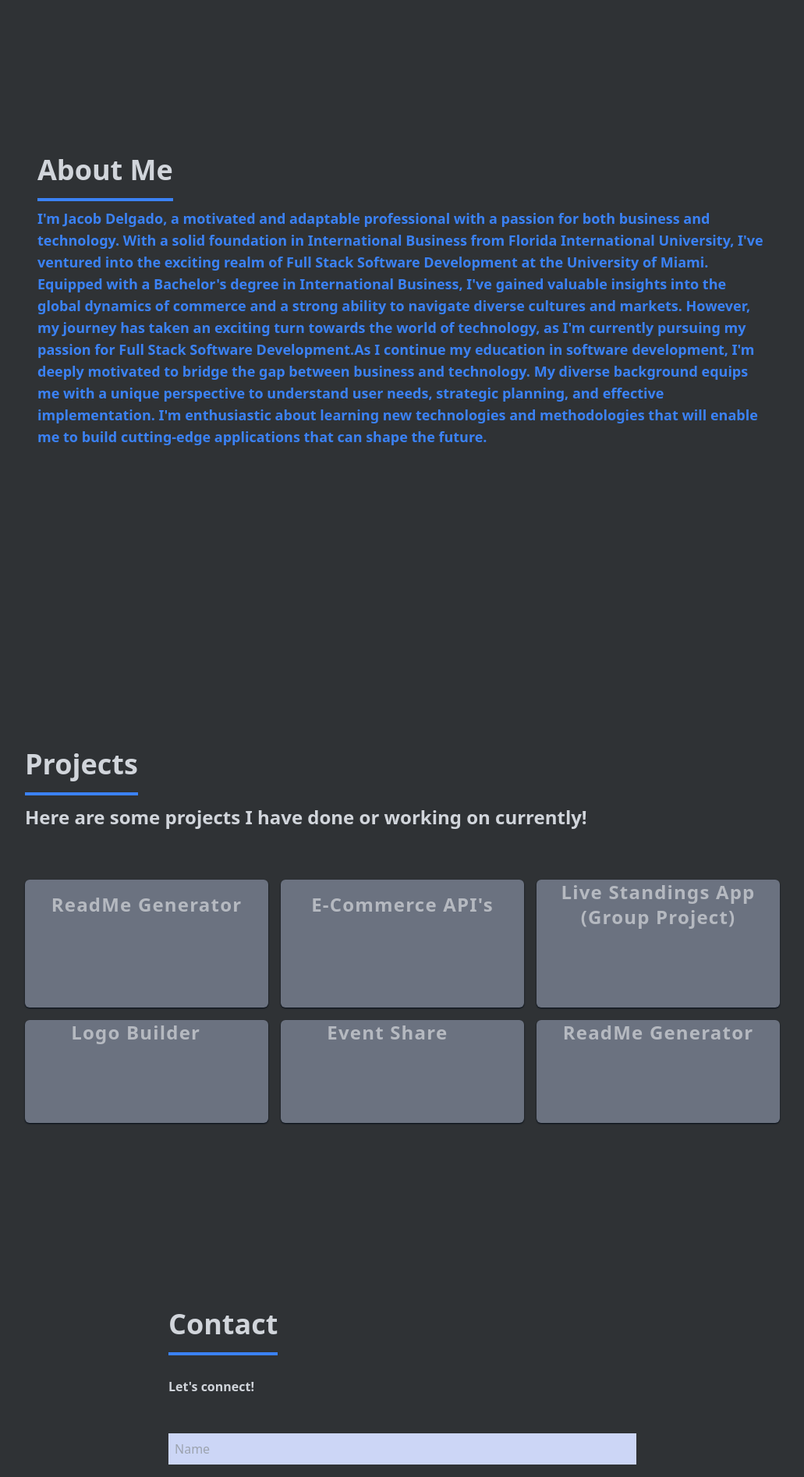
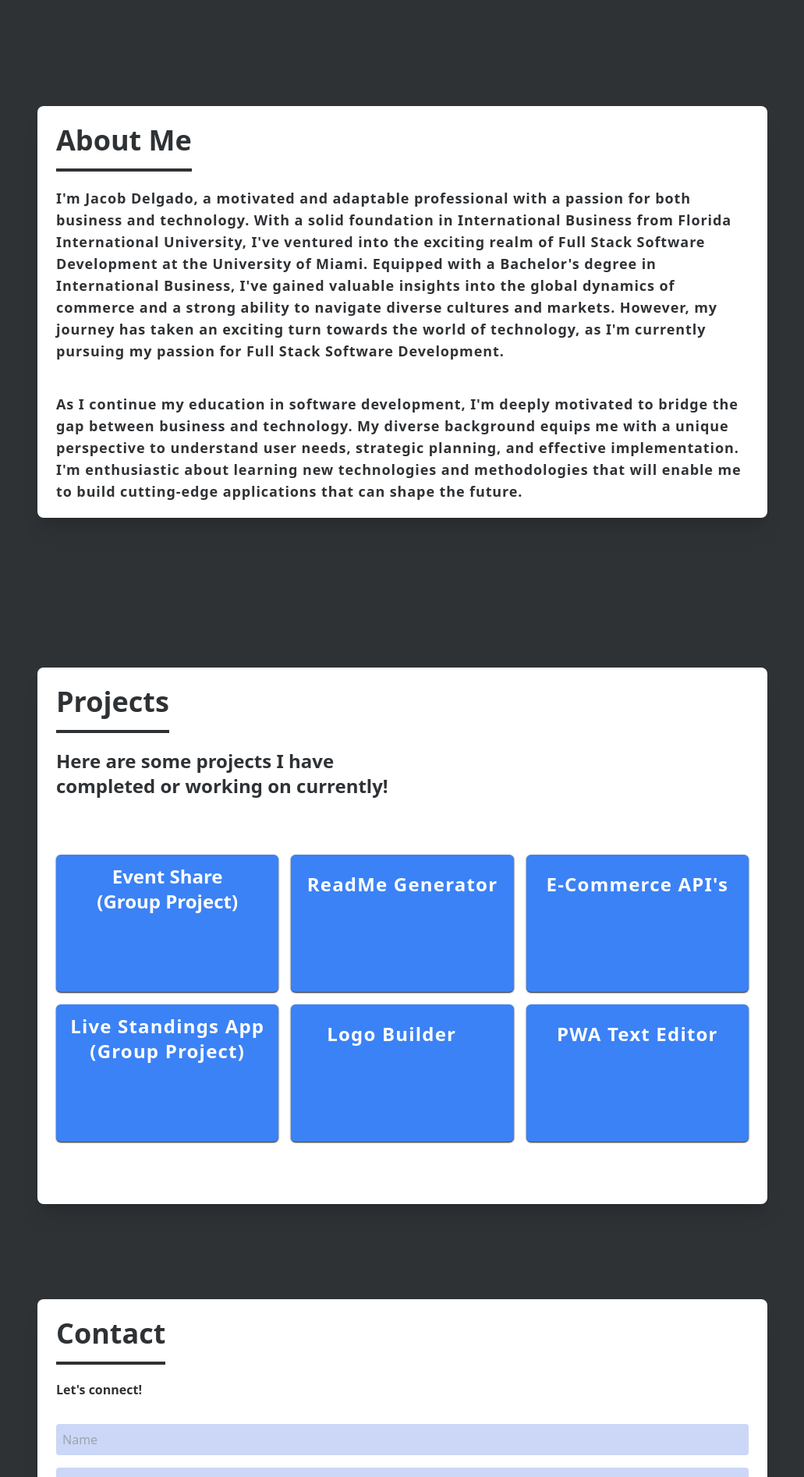
Before and after one commit to Jdelg140/JacobDelgado_Portfolio, a React (Create React App) app: page / in a window 1280 px wide. Shown: the part 800-2694 px from the top of the page at 78% size, without its empty margins (124-1155 px from the left). Built offline with nearby package versions, Linux system fonts and the light colour scheme.

Commit message:
edited styling and coloring for multiple components and added animations

```diff
--- a/package.json
+++ b/package.json
@@ -11,8 +11,10 @@
     "react": "^18.2.0",
     "react-dom": "^18.2.0",
     "react-icons": "^4.10.1",
+    "react-router-dom": "^6.16.0",
     "react-scripts": "5.0.1",
     "react-scroll": "^1.8.9",
+    "react-tsparticles": "^2.12.2",
     "web-vitals": "^2.1.4"
   },
   "scripts": {
--- a/src/App.js
+++ b/src/App.js
@@ -6,9 +6,11 @@ import Home from './components/Home'
 import Contact from './components/Contact'
 
 
+
 function App() {
   return (
     <div>
+
      <Nav />
      <Home />
      <Aboutme />
--- a/src/components/Aboutme.jsx
+++ b/src/components/Aboutme.jsx
@@ -3,13 +3,14 @@ import React from "react";
 const Aboutme = () => {
   return (
     <div name="aboutme" className="w-full h-screen bg-[#2f3235] ">
-      <div className=" max-w-[1000px] max-h-[1000px] mx-auto px-8 flex flex-col justify-center h-full">
-        <div>
-          <p className="text-4xl font-bold inline border-b-4 border-blue-500 text-gray-300 py-3">
+      <div className=" max-w-[1000px] max-h-[1000px] mx-auto px-8 flex flex-col justify-center h-full ">
+        <div className="card pb-5">
+        <div >
+          <p className="text-4xl font-bold inline border-b-4  border-[#2f3235] text-[#2f3235] py-3">
             About Me
           </p>
         </div>
-        <div className="text-blue-500 text-lg font-bold py-7">
+        <div className="text-[#2f3235] text-lg font-bold pt-10 tracking-wider">
           I'm Jacob Delgado, a motivated and adaptable professional with a
           passion for both business and technology. With a solid foundation in
           International Business from Florida International University, I've
@@ -19,7 +20,10 @@ const Aboutme = () => {
           dynamics of commerce and a strong ability to navigate diverse cultures
           and markets. However, my journey has taken an exciting turn towards
           the world of technology, as I'm currently pursuing my passion for Full
-          Stack Software Development.As I continue my education in software
+          Stack Software Development.
+        </div>
+        <div className="text-[#2f3235] text-lg font-bold pt-10 tracking-wider">
+        As I continue my education in software
           development, I'm deeply motivated to bridge the gap between business
           and technology. My diverse background equips me with a unique
           perspective to understand user needs, strategic planning, and
@@ -27,6 +31,8 @@ const Aboutme = () => {
           technologies and methodologies that will enable me to build
           cutting-edge applications that can shape the future.
         </div>
+        </div>
+
       </div>
     </div>
   );
--- a/src/components/Contact.jsx
+++ b/src/components/Contact.jsx
@@ -4,42 +4,47 @@ const Contact = () => {
   return (
     <div
       name="contact"
-      className="w-full h-screen bg-[#2f3235] flex justify-center items-center p-4"
+      className="w-full h-screen bg-[#2f3235] "
     >
-      <form
+<div className="className= max-w-[1000px] max-h-[1000px] mx-auto px-8 flex flex-col justify-center h-full">
+<form
         method="POST"
         action="https://getform.io/f/7d9b0893-22c9-4407-b624-c764eda42aa8"
-        className="flex flex-col max-w-[600px] w-full"
+        className="flex flex-col max-w-[1000px] max-h-[1000px] mx-auto w-full card"
       >
+
         <div className="pb-8">
-          <p className="text-4xl font-bold inline border-b-4 border-blue-500 text-gray-300 py-3">
+          <p className="text-4xl font-bold inline border-b-4 border-[#2f3235] text-[#2f3235] py-3">
             Contact
           </p>
-          <p className="text-gray-300 py-4"></p>
-          <p className="text-gray-300 py-4 font-bold">Let's connect!</p>
+
+          <p className="text-[#2f3235] pt-10 font-bold">Let's connect!</p>
         </div>
         <input
-          className="bg-[#ccd6f6] p-2"
+          className="bg-[#ccd6f6] p-2 rounded"
           type="text"
           placeholder="Name"
           name="name"
         />
         <input
-          className="my-4 p-2 bg-[#ccd6f6]"
+          className="my-4 p-2 bg-[#ccd6f6] rounded"
           type="email"
           placeholder="Email"
           name="email"
         />
         <textarea
-          className="bg-[#ccd6f6] p-2"
+          className="bg-[#ccd6f6] p-2 rounded"
           name="message"
           rows="10"
           placeholder="Message"
         ></textarea>
-        <button className="bg-gray-300 text-blue-500 border-2 hover:bg-blue-500 hover:text-gray-300 px-8 py-3 my-8 mx-auto flex items-center font-bold">
+        <button className="bg-gray-300 text-blue-500 border-2 hover:bg-blue-500 hover:text-gray-300 px-8 py-3 my-8 mx-auto flex items-center font-bold rounded">
           Submit
         </button>
       </form>
+</div>
+
+
     </div>
   );
 };
--- a/src/components/Navbar.jsx
+++ b/src/components/Navbar.jsx
@@ -35,7 +35,7 @@ const Navbar = () => {
 
       <div className="hidden lg:flex fixed flex-col top-[35%] left-0 ">
         <ul>
-          <li className="w-[160px] h-[60px] flex justify-between items-center padding-10  ml-[-100px] hover:ml-[-8px] duration-300 bg-[#294d83]">
+          <li className="w-[160px] h-[60px] flex justify-between items-center padding-10  ml-[-100px] hover:ml-[-8px] duration-300 bg-[#294d83] rounded-tr-lg">
             <a
               className="flex justify-between items-center w-full text-gray-300"
               href="https://www.linkedin.com/in/jacobdelgado/"
@@ -59,7 +59,7 @@ const Navbar = () => {
               Email <HiOutlineMail size={30} />
             </a>
           </li>
-          <li className="w-[160px] h-[60px] flex justify-between items-center padding-10  ml-[-100px] hover:ml-[-8px] duration-300 bg-[#646669]">
+          <li className="w-[160px] h-[60px] flex justify-between items-center padding-10  ml-[-100px] hover:ml-[-8px] duration-300 bg-[#646669] rounded-br-lg">
             <a
               className="flex justify-between items-center w-full text-gray-300"
               href={Resume} download="Resume"
--- a/src/components/Projects.jsx
+++ b/src/components/Projects.jsx
@@ -3,22 +3,44 @@ function Projects() {
   return (
     <div
       name="projects"
-      className="bg-[#2f3235] text-gray-300 w-full md:h-screen"
+      className="bg-[#2f3235] text-gray-300 w-full h-screen"
     >
-      <div className="max-w-[1000px] mx-auto p-4 flex flex-col justify-center w-full h-full">
+      <div className="max-w-[1000px] max-h-[1000px] mx-auto px-8 flex flex-col justify-center h-full ">
+        <div className="card pb-20">
         <div className="pb-8">
-          <p className="text-4xl font-bold inline border-b-4 text-gray-300 border-blue-500 py-3">
+          <p className="text-4xl font-bold inline border-b-4 text-[#2f3235] border-[#2f3235] py-3">
             Projects
           </p>
-          <p className="text-2xl font-bold my-8">
-            Here are some projects I have done or working on currently!
+          <p className="text-2xl font-bold py-10 w-[50%] text-[#2f3235]">
+            Here are some projects I have completed
+             or working on currently!
           </p>
         </div>
 
         <div className="grid sm:grid-cols-2 md:grid-cols-3 gap-4 ">
-          <div className=" bg-gray-500 shadow-sm shadow-[#040c16] group container rounded-md flex justify-center items-center mx-auto">
-            <div className="opacity-50 group-hover:opacity-100 hover:smooth">
-              <span className="text-2xl font-bold text-white tracking-wider">
+        <div className=" bg-blue-500 shadow-sm shadow-[#040c16] group container rounded-md flex text-center justify-center items-center mx-auto">
+            <div className="pt-3">
+              <p className='text-2xl font-bold text-white px-10' >
+                Event Share  (Group Project)
+              </p>
+
+              <div className="pt-8 text-center">
+                <a href="https://event-share123-cc0d9b418402.herokuapp.com/">
+                  <button className=" hover:transition opacity-0 group-hover:opacity-100 hover:smooth text-center rounded-lg px-4 py-3 m-2 bg-white text-gray-700 font-bold text-lg">
+                    Demo
+                  </button>
+                </a>
+                <a href="https://github.com/juanx198522/Event-Share">
+                  <button className=" opacity-0 group-hover:opacity-100 hover:s text-center rounded-lg px-4 py-3 m-2 bg-white text-gray-700 font-bold text-lg">
+                    Code
+                  </button>
+                </a>
+              </div>
+            </div>
+          </div>
+          <div className=" bg-blue-500 shadow-sm shadow-[#040c16] group container rounded-md flex justify-center items-center mx-auto">
+            <div>
+              <span >
                 ReadMe Generator
               </span>
               <div className="pt-8 text-center">
@@ -35,9 +57,9 @@ function Projects() {
               </div>
             </div>
           </div>
-          <div className=" bg-gray-500 shadow-sm shadow-[#040c16] group container rounded-md flex justify-center items-center mx-auto">
-            <div className="opacity-50 group-hover:opacity-100 hover:smooth">
-              <span className="text-2xl font-bold text-white tracking-wider">
+          <div className=" bg-blue-500 shadow-sm shadow-[#040c16] group container rounded-md flex justify-center items-center mx-auto">
+            <div>
+              <span >
                 E-Commerce API's
               </span>
               <div className="pt-8 text-center">
@@ -54,14 +76,14 @@ function Projects() {
               </div>
             </div>
           </div>
-          <div className=" bg-gray-500 shadow-sm shadow-[#040c16] group container rounded-md flex justify-center text-center items-center mx-auto">
-            <div className="opacity-50 group-hover:opacity-100 hover:smooth">
-              <span className="text-2xl font-bold text-white tracking-wider">
+          <div className=" bg-blue-500 shadow-sm shadow-[#040c16] group container rounded-md flex justify-center text-center items-center mx-auto">
+            <div className="pt-3">
+              <span >
                 Live Standings App (Group Project)
               </span>
               <div className="pt-8 text-center">
                 <a href="https://juanx198522.github.io/Sport-Standings-Tracker/#">
-                  <button className=" opacity-0 group-hover:opacity-100 text-center rounded-lg px-4 py-3 m-2 bg-white text-gray-700 font-bold text-lg">
+                  <button className=" opacity-0 group-hover:opacity-100  text-center rounded-lg px-4 py-3 m-2 bg-white text-gray-700 font-bold text-lg">
                     Demo
                   </button>
                 </a>
@@ -73,9 +95,9 @@ function Projects() {
               </div>
             </div>
           </div>
-          <div className=" bg-gray-500 shadow-sm shadow-[#040c16] group container rounded-md flex justify-center items-center mx-auto">
-            <div className="opacity-50 group-hover:opacity-100 hover:smooth">
-              <span className="text-2xl font-bold text-white tracking-wider">
+          <div className=" bg-blue-500 shadow-sm shadow-[#040c16] group container rounded-md flex justify-center items-center mx-auto">
+            <div>
+              <span >
                 Logo Builder
               </span>
               <div className="pt-8 text-center">
@@ -92,37 +114,19 @@ function Projects() {
               </div>
             </div>
           </div>
-          <div className=" bg-gray-500 shadow-sm shadow-[#040c16] group container rounded-md flex justify-center items-center mx-auto">
-            <div className="opacity-50 group-hover:opacity-100 hover:smooth">
-              <span className="text-2xl font-bold text-white tracking-wider">
-                Event Share
+
+          <div className=" bg-blue-500 shadow-sm shadow-[#040c16] group container rounded-md flex justify-center items-center mx-auto">
+            <div>
+              <span>
+                PWA Text Editor
               </span>
               <div className="pt-8 text-center">
-                <a href="https://event-share123-cc0d9b418402.herokuapp.com/">
+                <a href="https://jate-editor-19-0260c1590efc.herokuapp.com/">
                   <button className=" opacity-0 group-hover:opacity-100 text-center rounded-lg px-4 py-3 m-2 bg-white text-gray-700 font-bold text-lg">
                     Demo
                   </button>
                 </a>
-                <a href="https://github.com/juanx198522/Event-Share">
-                  <button className=" opacity-0 group-hover:opacity-100 text-center rounded-lg px-4 py-3 m-2 bg-white text-gray-700 font-bold text-lg">
-                    Code
-                  </button>
-                </a>
-              </div>
-            </div>
-          </div>
-          <div className=" bg-gray-500 shadow-sm shadow-[#040c16] group container rounded-md flex justify-center items-center mx-auto">
-            <div className="opacity-50 group-hover:opacity-100 hover:smooth">
-              <span className="text-2xl font-bold text-white tracking-wider">
-                ReadMe Generator
-              </span>
-              <div className="pt-8 text-center">
-                <a href="/">
-                  <button className=" opacity-0 group-hover:opacity-100 text-center rounded-lg px-4 py-3 m-2 bg-white text-gray-700 font-bold text-lg">
-                    Demo
-                  </button>
-                </a>
-                <a href="/">
+                <a href="https://github.com/Jdelg140/text-editor-PWA">
                   <button className=" opacity-0 group-hover:opacity-100 text-center rounded-lg px-4 py-3 m-2 bg-white text-gray-700 font-bold text-lg">
                     Code
                   </button>
@@ -131,6 +135,9 @@ function Projects() {
             </div>
           </div>
         </div>
+        </div>
+
+
       </div>
     </div>
   );
--- a/src/index.css
+++ b/src/index.css
@@ -13,6 +13,10 @@
     @apply px-4;
     @apply cursor-pointer font-bold
   }
+
+  span {
+    @apply text-2xl font-bold text-white tracking-wider
+  }
 }
 .content-div{
   background-repeat: no-repeat;
@@ -20,10 +24,22 @@
   background-position: center;
   height: 250px;
 }
-/* .content-div:hover{
-  background-color: linear-gradient(
-    to right
-    rgba(112, 157, 255, 0.8),
-    hsla(242, 74%, 61%, 0.8)
-  )!important;
-} */
+@layer components {
+  .card {
+    background-color: theme('colors.white');
+    border-radius: theme('borderRadius.lg');
+    padding: theme('spacing.6');
+    box-shadow: theme('boxShadow.xl');
+  }
+}
+
+.cursor::after {
+  display: block;
+  content: '';
+  position: absolute;
+  width: 4px;
+  height: 100%;
+  background-color: #fff;
+  animation: cursor 0.6s linear infinite alternate;
+  will-change: opacity;
+}
--- a/tailwind.config.js
+++ b/tailwind.config.js
@@ -2,7 +2,30 @@
 module.exports = {
   content: ["./src/**/*.{js,jsx,ts,tsx}"],
   theme: {
-
+    extend: {
+      keyframes: {
+        typing: {
+          "0%": {
+            width: "0%",
+            visibility: "hidden"
+          },
+          "100%": {
+            width: "100%"
+          }
+        },
+        blink: {
+          "50%": {
+            borderColor: "transparent"
+          },
+          "100%": {
+            borderColor: "white"
+          }
+        }
+      },
+      animation: {
+        typing: "typing 4s steps(40) alternate, blink .7s infinite"
+      }
+    },
   },
   plugins: [],
 }
```
Also changed, not shown: src/components/Home.jsx (+8 -5 lines), 1 other file (tests, documents, lock files or other folders).
